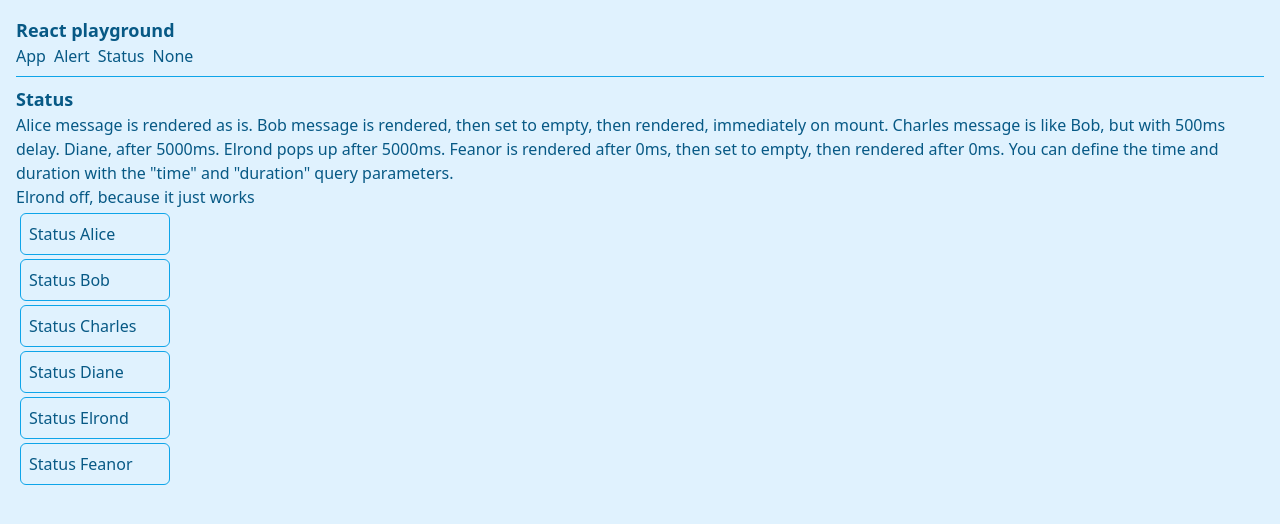
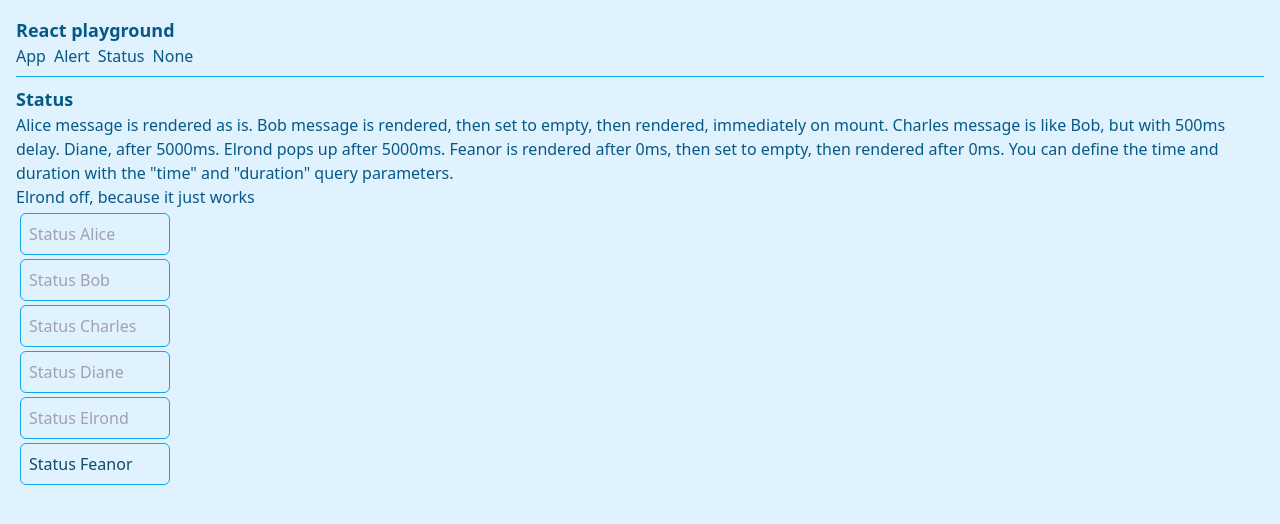
Before and after one commit to luismartinezs/react-playground, a React (Vite) app: page /status in a window 1280 px wide. Shown: the top 524 px of the page. Built offline with nearby package versions, Linux system fonts and the light colour scheme.

Commit message:
feat: visual disabled

```diff
--- a/src/components/StatusOnLoad/StatusOnLoad.tsx
+++ b/src/components/StatusOnLoad/StatusOnLoad.tsx
@@ -1,5 +1,6 @@
 import React, { useEffect, useState } from 'react'
 import { useSearchParams } from 'react-router-dom'
+import classnames from 'classnames'
 
 const ENABLED = {
   alice: false,
@@ -15,7 +16,10 @@ const MsgBox = ({ children, isStatus }: { children?: React.ReactNode; isStatus?:
     <div
       role={isStatus ? 'status' : 'none'}
       aria-live={isStatus ? 'polite' : 'off'}
-      className="p-2 m-1 border rounded-md border-sky-500 w-fit min-w-[150px] min-h-[42px]"
+      className={classnames(
+        'p-2 m-1 border rounded-md border-sky-500 w-fit min-w-[150px] min-h-[42px]',
+        isStatus ? 'text-sky-900' : 'text-zinc-400'
+      )}
     >
       {children}
     </div>
```
